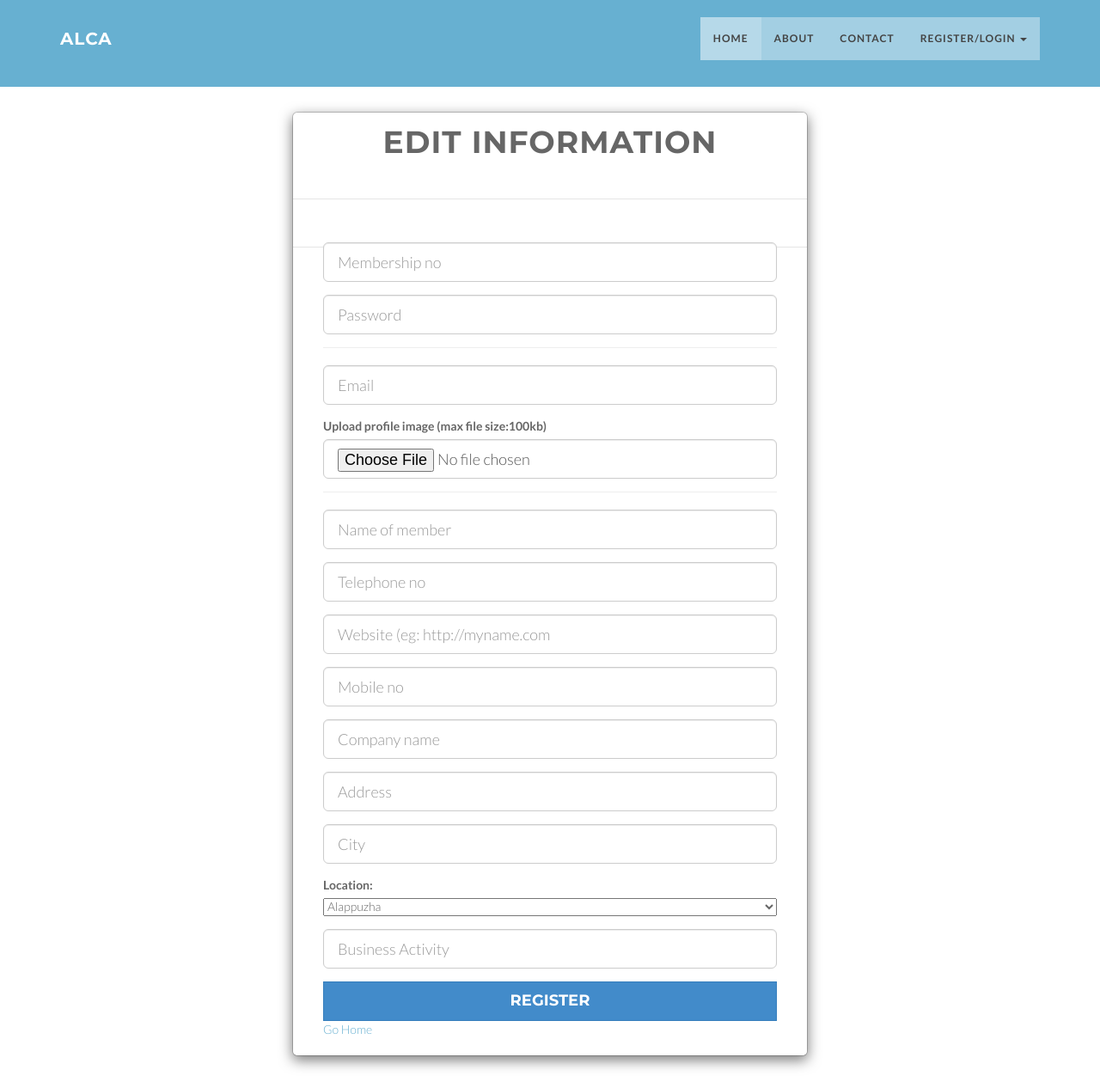
After one commit to akshaynathr/ALCA_Website, a Flask app: template app/templates/Edit.html in a window 1280 px wide. The commit adds this page. Shown: the whole page at 86% size. Run offline with Flask 2, Linux system fonts and the light colour scheme; the template is opened without the code that fills it, so the values that code supplies are empty; parts of the project's set-up code (start-up, migrations or seed data) failed here and were passed over; some libraries are stand-ins or nearby versions.

```diff
--- /dev/null
+++ b/app/templates/Edit.html
@@ -0,0 +1,221 @@
+<!DOCTYPE html>
+<html lang="en">
+
+<head>
+    <meta charset="utf-8">
+    <meta name="viewport" content="width=device-width, initial-scale=1.0">
+    <meta name="description" content="">
+    <meta name="author" content="">
+
+    <title>ALCA Registration Edit</title>
+
+    <!-- Bootstrap Core CSS -->
+    <link href="{{ url_for('static',filename='css/bootstrap.min.css') }}" rel="stylesheet" type="text/css">
+
+    <!-- Fonts -->
+    <link href="{{ url_for('static',filename='font-awesome/css/font-awesome.min.css') }}" rel="stylesheet" type="text/css">
+  <link href="{{ url_for('static',filename='css/animate.css') }}" rel="stylesheet" />
+    <!-- Squad theme CSS -->
+    <link href="{{ url_for('static',filename='css/style.css' ) }}" rel="stylesheet">
+  <link href="{{ url_for('static',filename='color/default.css') }}" rel="stylesheet">
+
+
+</head>
+
+<body id="page-top" data-spy="scroll" data-target=".navbar-custom">
+	<!-- Preloader -->
+	<div id="preloader">
+	  <div id="load"></div>
+	</div>
+
+    <nav class="navbar navbar-custom navbar-fixed-top" role="navigation" style="z-index:9999">
+        <div class="container">
+            <div class="navbar-header page-scroll">
+                <button type="button" class="navbar-toggle" data-toggle="collapse" data-target=".navbar-main-collapse">
+                    <i class="fa fa-bars"></i>
+                </button>
+                <a class="navbar-brand" href="index.html">
+                    <h1>ALCA</h1>
+                </a>
+            </div>
+
+            <!-- Collect the nav links, forms, and other content for toggling -->
+             <div class="collapse navbar-collapse navbar-right navbar-main-collapse">
+      <ul class="nav navbar-nav">
+        <li class="active"><a href="http://www.alca-kerala.in">Home</a></li>
+        <li><a href="http://www.alca-kerala.in/#about">About</a></li>
+
+    <li><a href="http://www.alca-kerala.in/#contact">Contact</a></li>
+        <li class="dropdown">
+          <a href="#" class="dropdown-toggle" data-toggle="dropdown">Register/Login <b class="caret"></b></a>
+          <ul class="dropdown-menu">
+            <li><a href="http://159.203.120.131:8000">Login</a></li>
+            <li><a href="http://159.203.120.131:8000/register">Register</a></li>
+
+            <li><a href="http://159.203.120.131:8000/admin">Admin Login</a></li>
+          </ul>
+        </li>
+      </ul>
+            </div>
+            <!-- /.navbar-collapse -->
+        </div>
+        <!-- /.container -->
+    </nav>
+
+
+
+	<div id="loginModal"   class="modal show" tabindex="-1" role="dialog" aria-hidden="true" style="margin-top:100px;overflow:scroll">
+  <div class="modal-dialog" >
+  <div class="modal-content">
+      <div class="modal-header">
+          <!-- <button type="button" class="close" data-dismiss="modal" aria-hidden="true">×</button>
+          --> <h1 class="text-center">Edit Information</h1>
+      </div>
+      <div class="modal-body">
+          <form class="form col-md-12 center-block" method="post" enctype="multipart/form-data">
+           <div class="form-group">
+             <h5 style="color:#F00">
+                {% with messages = get_flashed_messages() %}
+                  {% if messages %}
+                     <ul class=flashes>
+                       {% for message in messages %}
+                                <li>{{ message }}</li>
+                        {% endfor %}
+                        </ul>
+                  {% endif %}
+                {% endwith %}
+
+             </h5>
+            </div>
+            <div class="form-group">
+              <input  name="regid" type="text" class="form-control input-lg" placeholder="Membership no">
+            </div>
+
+             <div class="form-group">
+              <input  name="password" type="password" class="form-control input-lg" placeholder="Password">
+            </div>
+
+              <hr>
+
+            <div class="form-group">
+              <input name="emailid" type="text" class="form-control input-lg" placeholder="Email">
+            </div>
+
+
+
+
+              <label> Upload  profile image (max file size:100kb)</label>
+             <div class="form-group">
+              <input  name="file" type="file" value="upload image" class="form-control input-lg" placeholder="Upload image">
+            </div>
+
+            <hr/>
+
+
+          <div class="form-group">
+
+              <input  name="name" type="text" class="form-control input-lg" placeholder="Name of member"/>
+            </div>
+             <div class="form-group">
+
+              <input  name="telephone" type="text" class="form-control input-lg" placeholder="Telephone no"/>
+            </div>
+             <div class="form-group">
+
+              <input  name="website" type="text" class="form-control input-lg" placeholder="Website (eg: http://myname.com"/>
+            </div>
+            <div class="form-group">
+              <input  name="phoneno" type="text" class="form-control input-lg" placeholder="Mobile no">
+            </div>
+
+            <div class="form-group">
+              <input  name="company" type="text" class="form-control input-lg" placeholder="Company name">
+            </div>
+
+
+
+
+             <div class="form-group">
+              <input  name="address" type="text" class="form-control input-lg" placeholder="Address">
+            </div>
+
+
+
+
+
+             <div class="form-group">
+              <input  name="place" type="text" class="form-control input-lg" placeholder="City">
+            </div>
+
+
+
+            <div class="form-group">
+                  <label>Location:</label><select name="location" class="btn-block">
+                   <option value="alappuzha">Alappuzha</option>
+                    <option value="idukki">Idukki</option>
+                  <option value="kannur">Kannur</option>
+                   <option value="ernakulam">Ernakulam</option>
+
+                   <option value="thrissur">Thrissur</option>
+                    <option value="kasargod">Kasargod</option>
+                     <option value="kollam">Kollam</option>
+                      <option value="kottayam">Kottayam</option>
+                       <option value="calicut">Calicut</option>
+                        <option value="palakkad">Palakkad</option>
+                         <option value="malappuram">Malappuram</option>
+
+                          <option value="pathanamthitta">Pathanamthitta</option>
+                           <option value="thiruvananthapuram">Thiruvananthapuram</option>
+                            <option value="wayanad">Wayanad</option>
+
+
+</select></div>
+
+
+            <div class="form-group">
+              <input  name="business" type="text" class="form-control input-lg" placeholder="Business Activity">
+            </div>
+
+
+
+            <div class="form-group">
+              <!-- <button class="btn btn-primary btn-lg btn-block">Sign In</button> -->
+              <input type="submit" value="Register" class="btn btn-primary btn-lg btn-block" />
+              <span class="pull-left"> <a href="http://www.alca-kerala.in" > Go Home</a> </span>
+            </div>
+          </form>
+      </div>
+      <div class="modal-footer">
+
+      </div>
+  </div>
+  </div>
+</div>
+
+
+	<footer>
+		<div class="container">
+			<div class="row">
+				<div class="col-md-12 col-lg-12">
+
+
+
+				</div>
+			</div>
+		</div>
+	</footer>
+
+    <!-- Core JavaScript Files -->
+   <!-- Core JavaScript Files -->
+    <script src="{{ url_for('static',filename='js/jquery.min.js' ) }}"></script>
+    <script src="{{ url_for('static',filename='js/bootstrap.min.js') }}"></script>
+    <script src="{{ url_for('static',filename='js/jquery.easing.min.js') }}"></script>
+  <script src="{{ url_for('static',filename='js/jquery.scrollTo.js') }}"></script>
+  <script src="{{ url_for('static',filename='js/wow.min.js') }}"></script>
+    <!-- Custom Theme JavaScript -->
+    <script src="{{ url_for('static',filename='js/custom.js')}}"></script>
+
+
+</body>
+
+</html>
```
Also changed, not shown: app/templates/Admin_Profile.html (+19 -17 lines), app/templates/Profile.html (+19 -16 lines).
